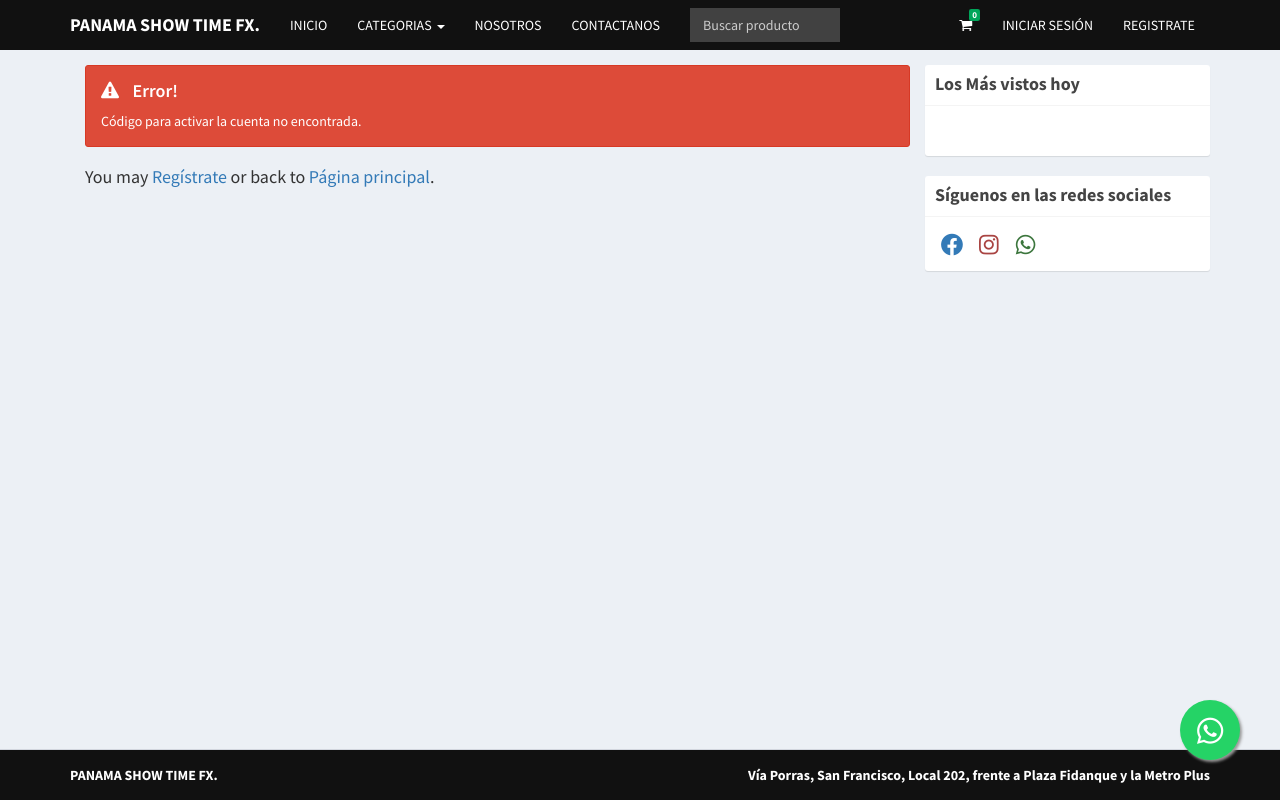
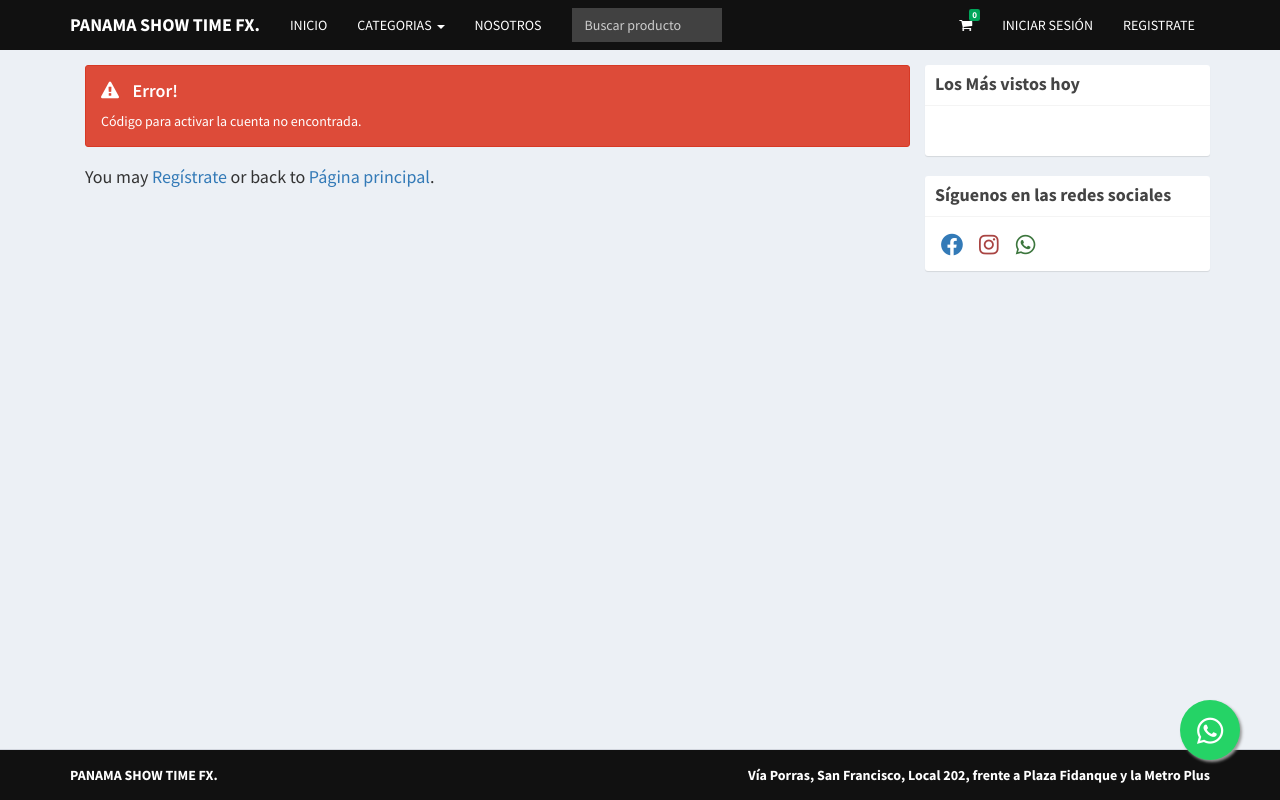
Before and after one commit to D4v13B/onlineventas, a PHP site: page /ecommerce/activate.php in a window 1280 px wide. Run offline with PHP 8.4, Linux system fonts and the light colour scheme; data comes from the database, SQL or seed files in the repository; some libraries are stand-ins or nearby versions.

Commit message:
activate&navbar

```diff
--- a/includes/navbar.php
+++ b/includes/navbar.php
@@ -37,11 +37,7 @@
               ?>
             </ul>
             <li><a href="sobrenosotros.php">NOSOTROS</a></li>
-            <li><a href="contacto.php">CONTACTANOS</a></li>
-
-
-
-
+            <!-- <li><a href="contacto.php">CONTACTANOS</a></li> -->
           </li>
         </ul>
         <form method="POST" class="navbar-form navbar-left" action="search.php">
```
Also changed, not shown: activate.php (indentation only).
